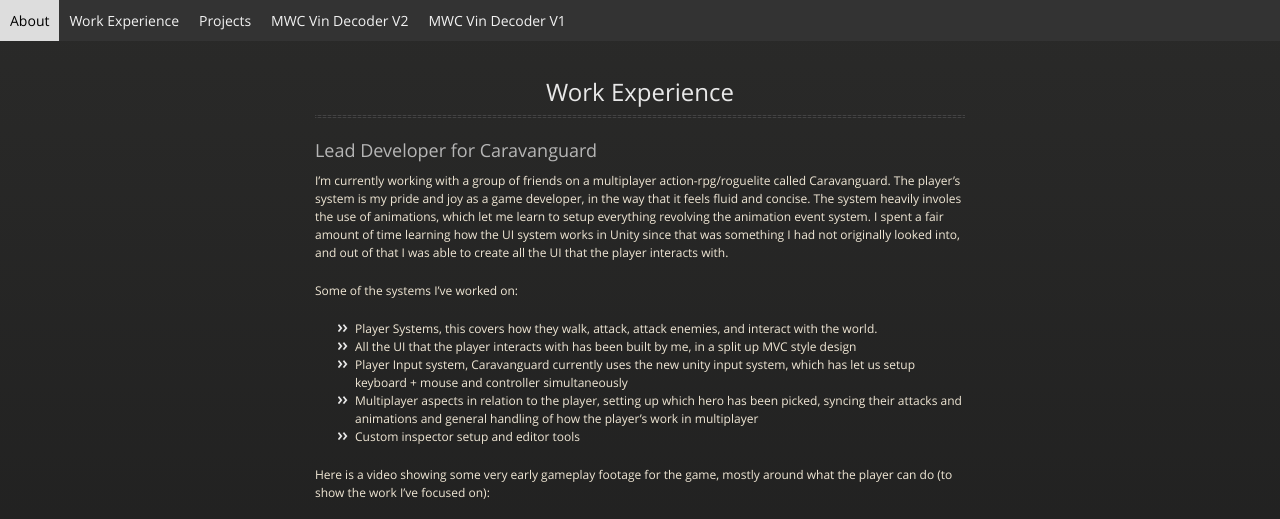
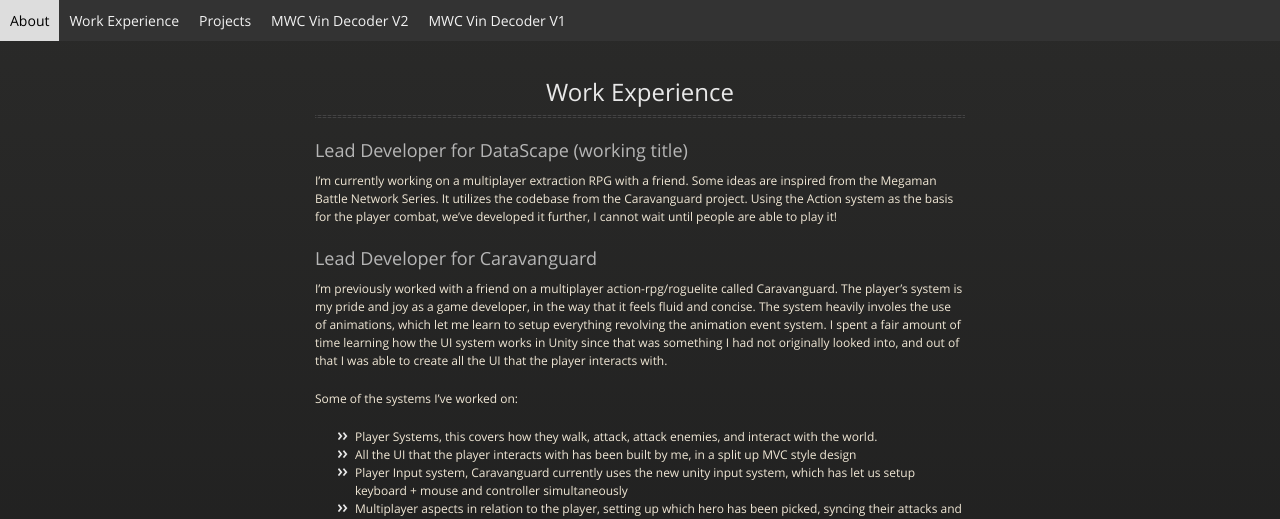
Before and after one commit to f03n1x/f03n1x.github.io, a Jekyll site: the page built from workexperience.md, in a window 1280 px wide and 1400 px high. Shown: the top 519 px of the window. Built offline with Jekyll 4.4.1, drawn with Linux system fonts in a browser that asks for light colours; nearby versions of some CDN libraries; our own code applies the rules of GitHub Pages for plain Markdown files; some of the changed text lies outside the part shown.

Commit message:
Removed broken RG vid link + updated bried current project description

```diff
--- a/workexperience.md
+++ b/workexperience.md
@@ -9,9 +8,13 @@ Work Experience
 </h2>
 
 * * *
+### Lead Developer for DataScape (working title)
+
+I'm currently working on a multiplayer extraction RPG with a friend. Some ideas are inspired from the Megaman Battle Network Series. It utilizes the codebase from the Caravanguard project. Using the Action system as the basis for the player combat, we've developed it further, I cannot wait until people are able to play it!
+
 ### Lead Developer for Caravanguard
 
-I'm currently working with a group of friends on a multiplayer action-rpg/roguelite called Caravanguard. The player's system is my pride and joy as a game developer, in the way that it feels fluid and concise. The system heavily involes the use of animations, which let me learn to setup everything revolving the animation event system. I spent a fair amount of time learning how the UI system works in Unity since that was something I had not originally looked into, and out of that I was able to create all the UI that the player interacts with.
+I'm previously worked with a friend on a multiplayer action-rpg/roguelite called Caravanguard. The player's system is my pride and joy as a game developer, in the way that it feels fluid and concise. The system heavily involes the use of animations, which let me learn to setup everything revolving the animation event system. I spent a fair amount of time learning how the UI system works in Unity since that was something I had not originally looked into, and out of that I was able to create all the UI that the player interacts with.
 
 Some of the systems I've worked on:
 
@@ -34,10 +37,6 @@ This is a video of a custom editor I made for artifact placement, it was really
 <a href="https://store.steampowered.com/app/1117200/Redemptions_Guild/">Redemption's Guild Store Page</a>
 
 I worked with Unlit Games on Redemption's Guild, at first I was the only programmer, but as time passed I ended up becoming accustomed to the project and was able to help any new programmers that joined us, along with also being a part of the interview process when hiring people. I helped fix time sensitive bugs for the alpha, beta, early access and full release stages of the game.
-
-This is some of the work I've done, I created the Loot collection and parry system:
-
-{% include youtubePlayer.html id=page.gameplayvidRG %}
 
 It's quite hard to breakdown everything I worked on because I worked on qutie a lot of features, but I will try to keep the list brief:
 
```
Also changed, not shown: other parts of workexperience.md (+0 -1 lines).
